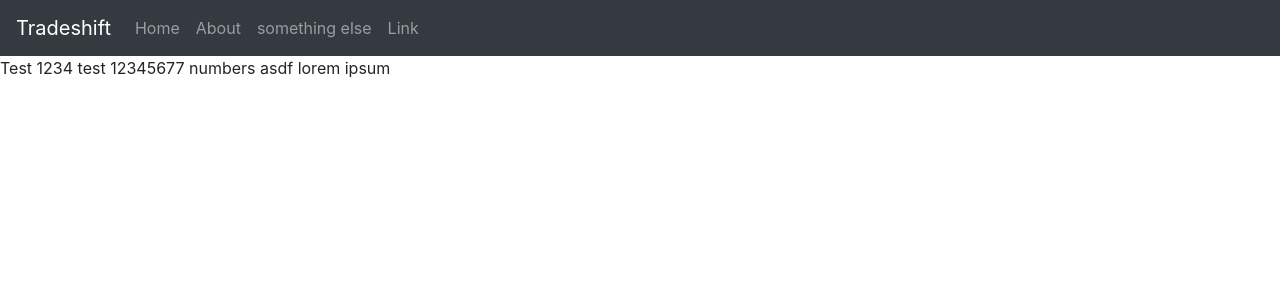
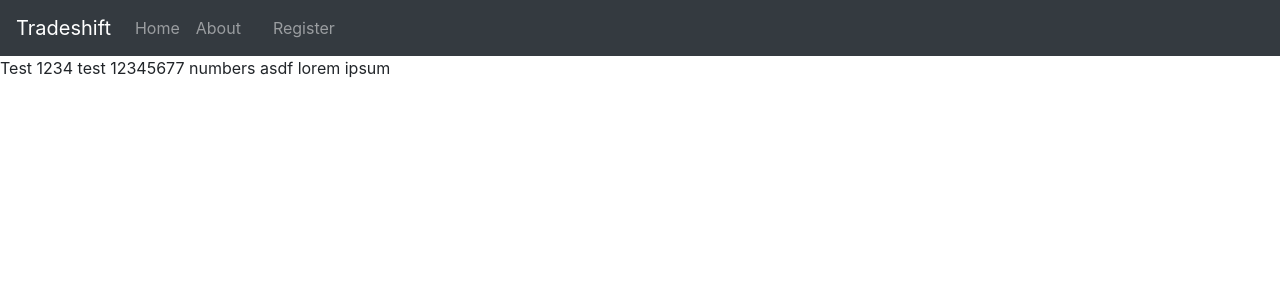
Before and after one commit to ariefjalil/Python-Flask, a Flask app: page /about in a window 1280 px wide. Shown: the top 300 px of the page. Run offline with Flask 2, Linux system fonts and the light colour scheme; some libraries are stand-ins or nearby versions.

Commit message:
added new menu

```diff
--- a/myFlaskApp/templates/includes/_navbar.html
+++ b/myFlaskApp/templates/includes/_navbar.html
@@ -1,5 +1,5 @@
 <nav class="navbar navbar-expand-md navbar-dark bg-dark fixed-top">
-  <a class="navbar-brand" href="#">Tradeshift</a>
+  <a class="navbar-brand" "nav-link" href="/TS">Tradeshift</a>
   <button class="navbar-toggler" type="button" data-toggle="collapse" data-target="#navbarsExampleDefault" aria-controls="navbarsExampleDefault" aria-expanded="false" aria-label="Toggle navigation">
     <span class="navbar-toggler-icon"></span>
   </button>
@@ -7,12 +7,12 @@
   <div class="collapse navbar-collapse" id="navbarsExampleDefault">
     <ul class="navbar-nav mr-auto">
       <li> <!-- add <li class="nav-item active" to light the font all time-->
-        <a class="nav-link" href="/">Home  </a>
+        <a class="nav-link" href="/">Home </a>
       </li>
       <li><a class="nav-link"href="/about">About</a></li>
-      <li><a class="nav-link"href="/articles">something else</a></li>
+      <li><a class="nav-link"href="/articles"></a></li>
       <li class="nav-item">
-        <a class="nav-link" href="#">Link</a>
+        <a class="nav-link" href="/register">Register</a>
       </li>
       <li class="nav-item">
       <!--  <a class="nav-link disabled" href="#">Disabled</a> -->
```
